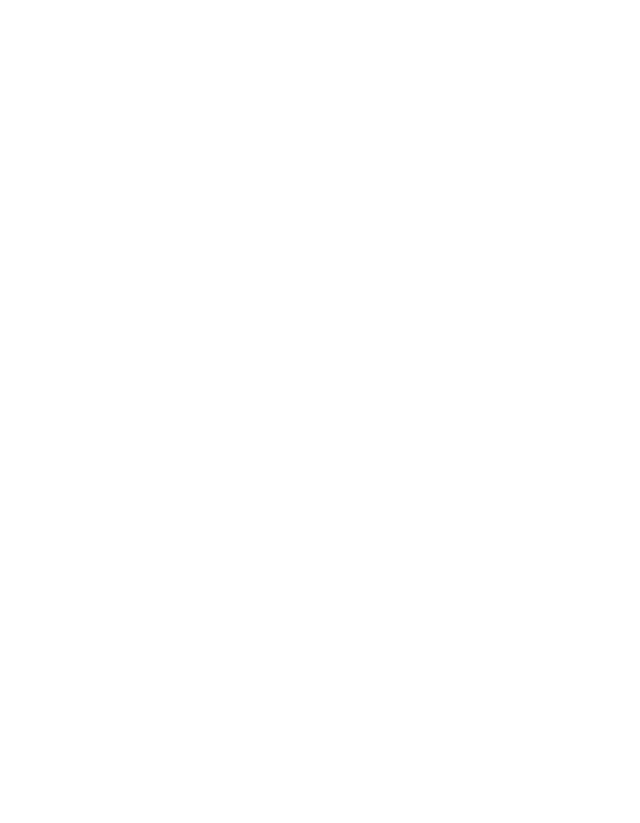
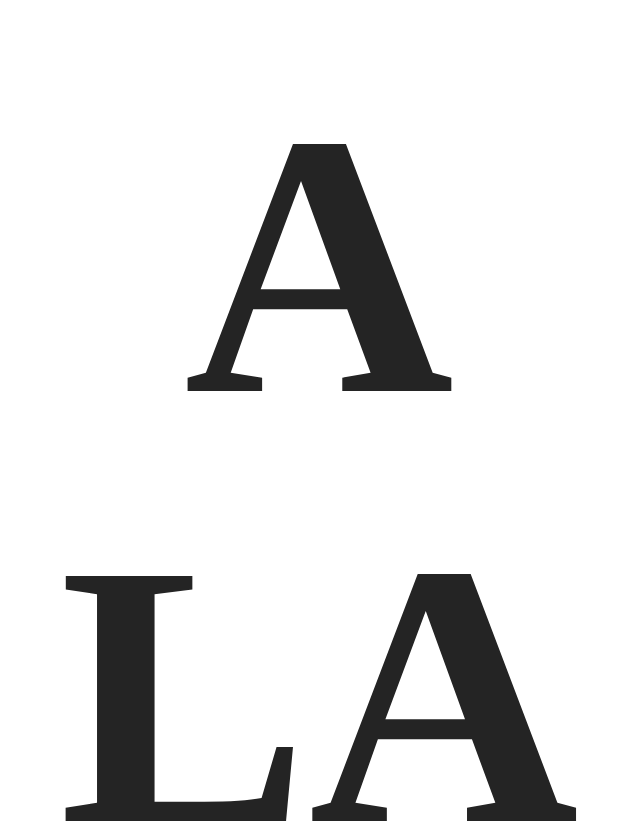
Before and after one commit to GuillaumeMonnard/troiscent60, a website built with Parcel: page src/index.html in a window 1280 px wide. Shown: the top 823 px of the page, without its empty margins (165-805 px from the left). Built offline with nearby package versions, Linux system fonts and the light colour scheme.

Commit message:
ajout d'un titre et de son style et création d'un module pour les couleurs

```diff
--- a/src/components/layout1.html
+++ b/src/components/layout1.html
@@ -1 +1,3 @@
-<div id="layout1"></div>
+<div id="layout1">
+  <h2 class="hero">a la une</h2>
+</div>
--- a/src/scss/_layout.scss
+++ b/src/scss/_layout.scss
@@ -7,3 +7,21 @@
   grid-template-rows: repeat(6, minmax(0, 1fr));
   grid-template-columns: repeat(12, minmax(0, 1fr));
 }
+
+.hero {
+  width: 41.80463rem;
+  align-self: stretch;
+  grid-row: 1 / span 2;
+  grid-column: 2 / span 5;
+  justify-self: MIN;
+  color: var(--black-800);
+  text-align: center;
+
+  /* home/hero */
+  font-family: "Druk Condensed Trial";
+  font-size: 23.375rem;
+  font-style: normal;
+  font-weight: 900;
+  line-height: normal;
+  text-transform: uppercase;
+}
--- a/src/scss/main.scss
+++ b/src/scss/main.scss
@@ -1,6 +1,7 @@
 @import "font";
 @import "base";
 @import "layout";
+@import "./modules/colors";
 
 body {
   padding: 50px;
--- /dev/null
+++ b/src/scss/modules/_colors.scss
@@ -0,0 +1,4 @@
+:root {
+  --black-800: #242424;
+  --black-800-50: #242424;
+}
```
